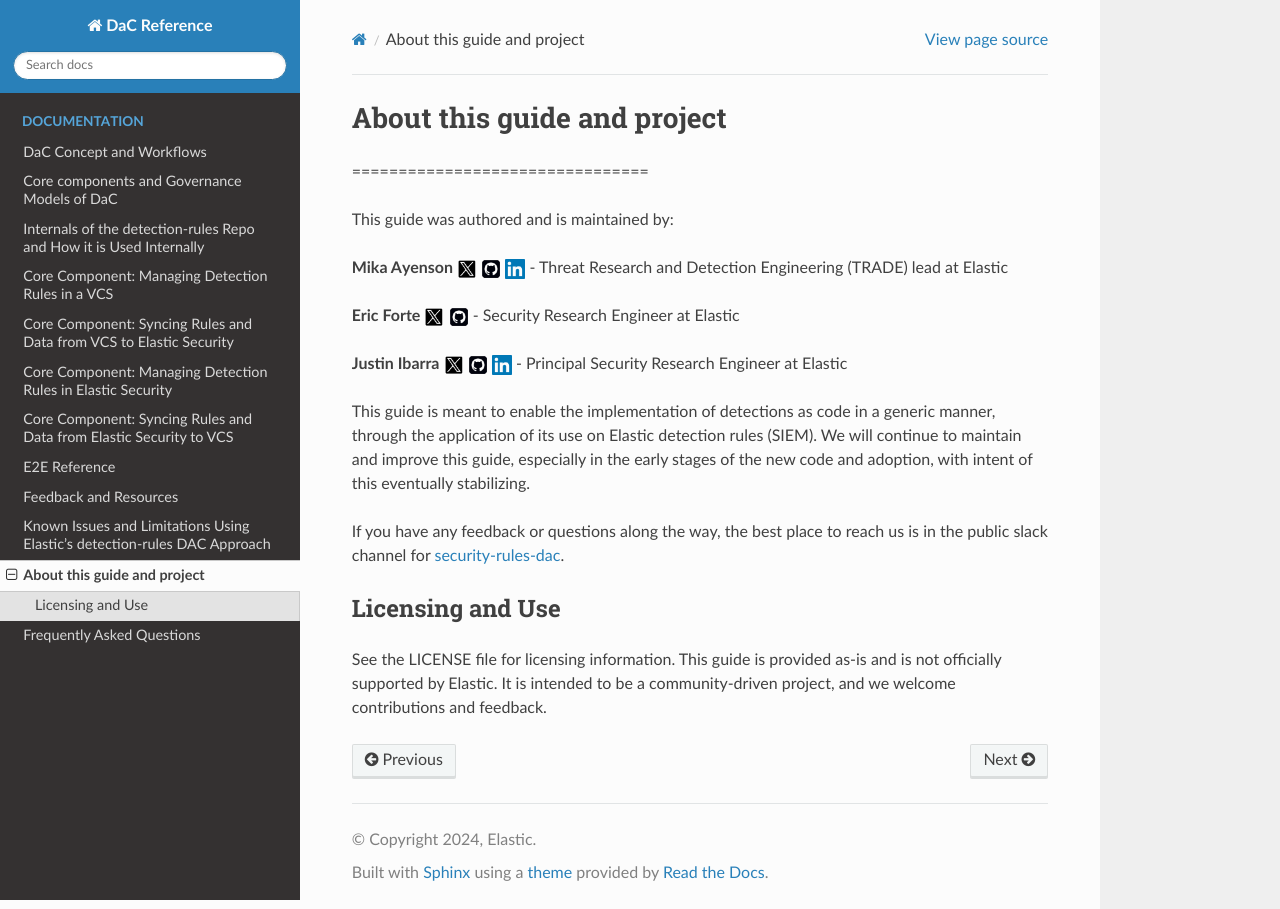
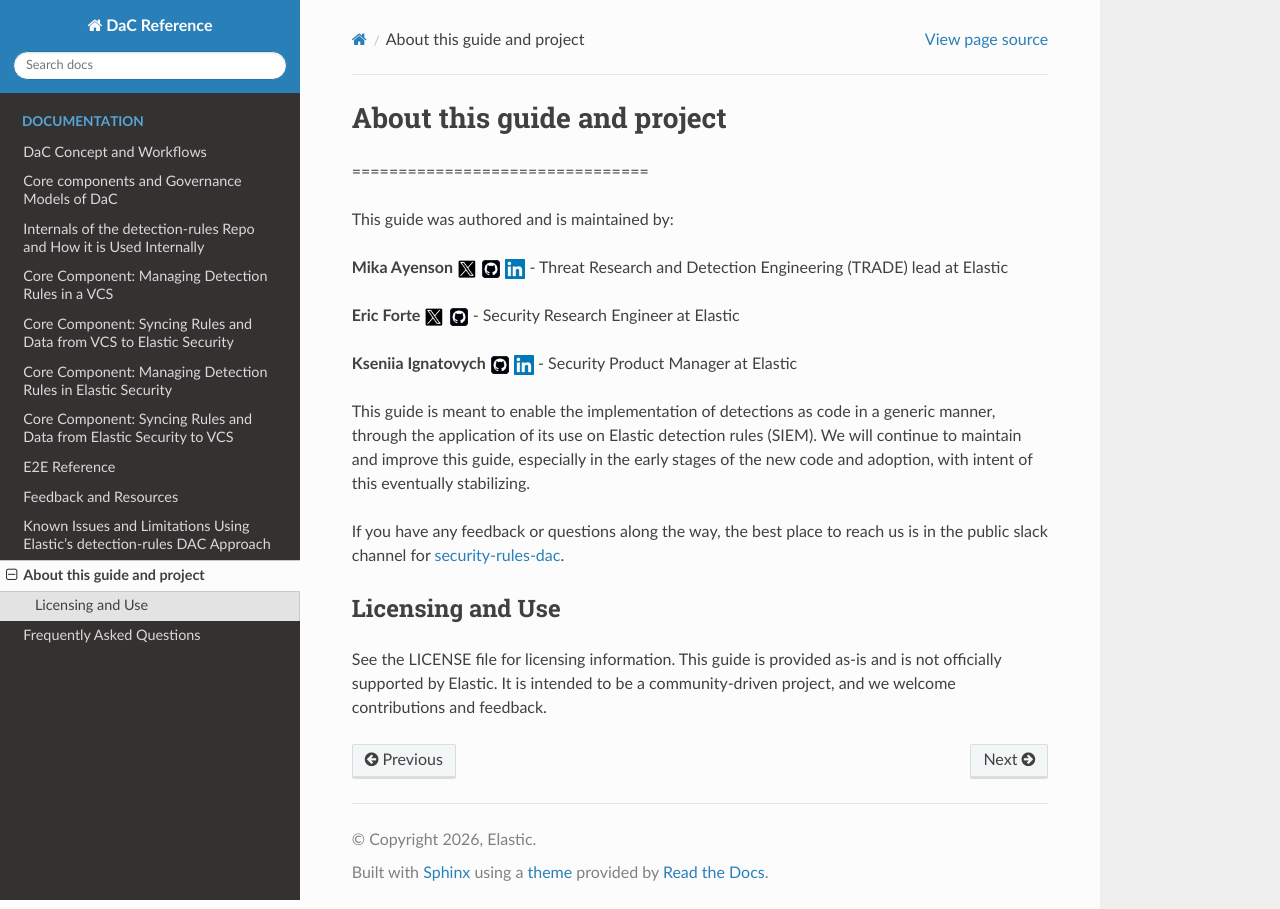
Before and after one commit to elastic/DaC-Reference, a Sphinx documentation site: the page built from docs/about.md, in a window 1280 px wide. Built offline with Sphinx 7.4.7 and the Read the Docs theme 3.1.0, drawn with Linux system fonts in a browser that asks for light colours.

Commit message:
chore: Update about.md to add PM (#49)

```diff
--- a/docs/about.md
+++ b/docs/about.md
@@ -7,7 +7,7 @@
 
 **Eric Forte** <a href="https://twitter.com/EricF0r73"><img src="_static/x_logo.png" width="20" height="20" style="vertical-align:middle"></a> <a href="https://github.com/eric-forte-elastic"><img src="_static/github_logo.png" width="20" height="20" style="vertical-align:middle"></a> - Security Research Engineer at Elastic
 
-**Justin Ibarra** <a href="https://twitter.com/br0k3ns0und"><img src="_static/x_logo.png" width="20" height="20" style="vertical-align:middle"></a> <a href="https://github.com/brokensound77"><img src="_static/github_logo.png" width="20" height="20" style="vertical-align:middle"></a> <a href="https://linkedin.com/in/justinibarra"><img src="_static/linkedin_logo.png" width="20" height="20" style="vertical-align:middle"></a> - Principal Security Research Engineer at Elastic
+**Kseniia Ignatovych** <a href="https://github.com/approksiu"><img src="_static/github_logo.png" width="20" height="20" style="vertical-align:middle"></a> <a href="https://www.linkedin.com/in/kseniiaignatovych"><img src="_static/linkedin_logo.png" width="20" height="20" style="vertical-align:middle"></a> - Security Product Manager at Elastic
 
 This guide is meant to enable the implementation of detections as code in a generic manner, through the application of its use on Elastic detection rules (SIEM). We will continue to maintain and improve this guide, especially in the early stages of the new code and adoption, with intent of this eventually stabilizing.
 
--- a/docs/conf.py
+++ b/docs/conf.py
@@ -18,11 +18,11 @@
 # -- Project information -----------------------------------------------------
 
 project = 'DaC Reference'
-copyright = '2024, Elastic'
-author = 'mika.ayenson@elastic.co,eric.forte@elastic.co,justin.ibarra@elastic.co'
+copyright = '2026, Elastic'
+author = 'mika.ayenson@elastic.co,eric.forte@elastic.co'
 
 # The full version, including alpha/beta/rc tags
-release = '0.3.0'
+release = '0.4.0'
 
 
 # -- General configuration ---------------------------------------------------
--- a/pyproject.toml
+++ b/pyproject.toml
@@ -4,7 +4,7 @@
 [tool.poetry]
 name = "dac-elastic-reference"
 authors = ["Elastic"]
-version = "0.1.0"
+version = "0.4.0"
 description = "A comprehensive reference and toolset for managing Elastic Security SIEM Rules using the Detections as Code methodology."
 license = "Elastic license V2"
 
```
Also changed, not shown: 1 other file.
